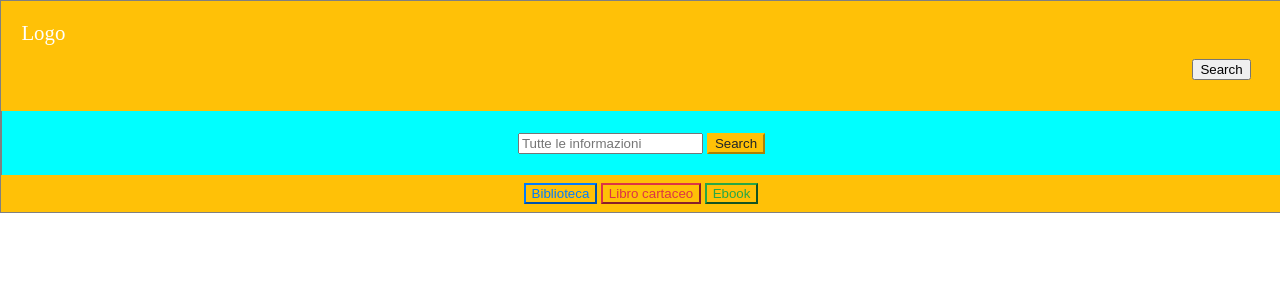
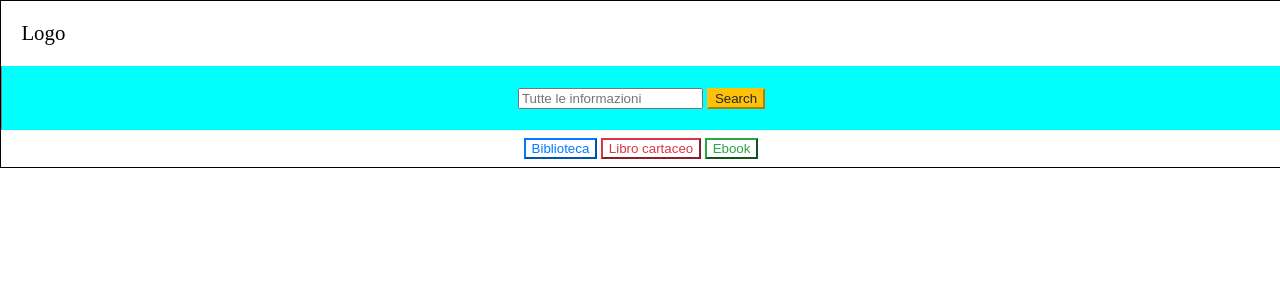
Before and after one commit to alessioarcara/Progetto_Basi_Dati, a PHP site: page /WIS/homepage.html in a window 1280 px wide. Shown: the top 300 px of the page. Run offline with PHP 8.4, Linux system fonts and the light colour scheme.

Commit message:
Modifiche homepage e file css

```diff
--- a/WIS/Style.css
+++ b/WIS/Style.css
@@ -8,15 +8,17 @@
 #telaio {
 	width:100%;
 	margin: 0px;
-	border:1px solid gray;
+	border:1px solid black;
 	line-height:150%;
 	color: black;
 	background-color: #ffffcc;
 	text-align: left;
-	}
+}
 
 #testata {
 	font-size: 130%;
+    display: flex;
+    align-items: center;
 }
 
 #fondo {
@@ -27,7 +29,7 @@
 #testata, #fondo {
 	padding:0.5em;
 	color:white;
-	background-color:#ffc107;
+	background-color:white;
 	clear:left;
 }
 
@@ -38,8 +40,14 @@
 }
 
 #logo {
+    color: black;
     text-align: left;
     padding:10px;
+}
+
+#titolo {
+    font-family: 'Indie Flower', cursive;
+    text-align: center;
 }
 
 #menu {
@@ -74,10 +82,6 @@
     transition: color .15s ease-in-out,background-color .15s ease-in-out,border-color .15s ease-in-out,box-shadow .15s ease-in-out;
 }
 
-button, select {
-    text-transform: none;
-}
-
 button, input {
     overflow: visible;
 }
--- a/WIS/homepage.html
+++ b/WIS/homepage.html
@@ -2,6 +2,8 @@
 <html lang="en">
 <head>
     <link rel="stylesheet" href="Style.css">
+    <link rel="preconnect" href="https://fonts.gstatic.com">
+    <link href="https://fonts.googleapis.com/css2?family=Indie+Flower&display=swap" rel="stylesheet">
 
     <meta charset="UTF-8">
     <meta http-equiv="X-UA-Compatible" content="IE=edge">
@@ -14,12 +16,9 @@
     <div id="telaio">
 
         <div id="testata">
-            <div id="logo">
-                Logo
-                <div id="menu">
-                    <button type="button">Search</button>
-                </div>
-            </div>
+            <div id="logo">Logo</div>
+            <div id='titolo'>Sistema bibliotecario EBIBLIO</div>
+            <div id="menu">Menu</div>
         </div>
 
         <div id="centrale">
```
